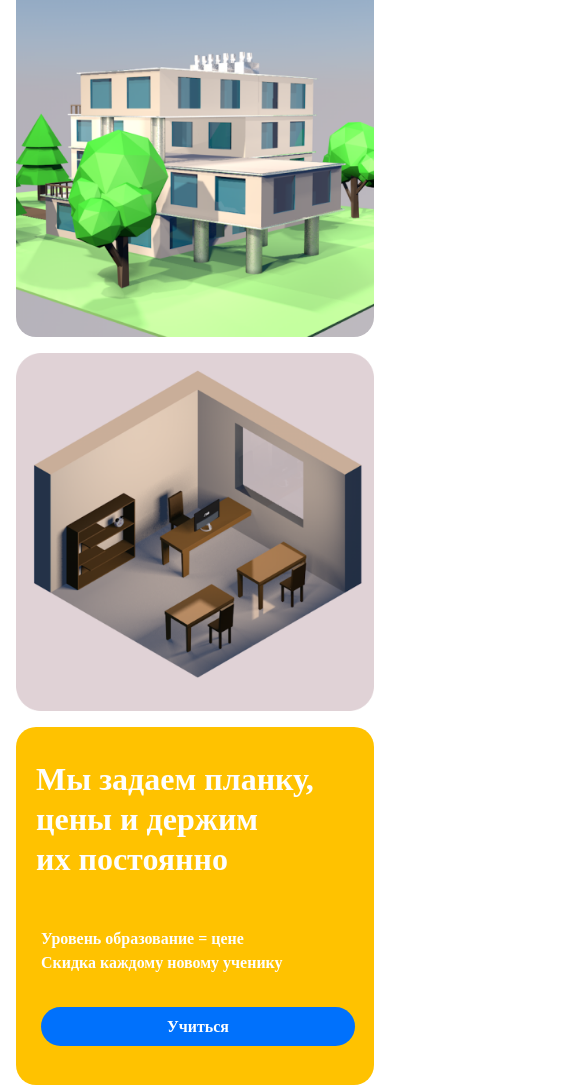
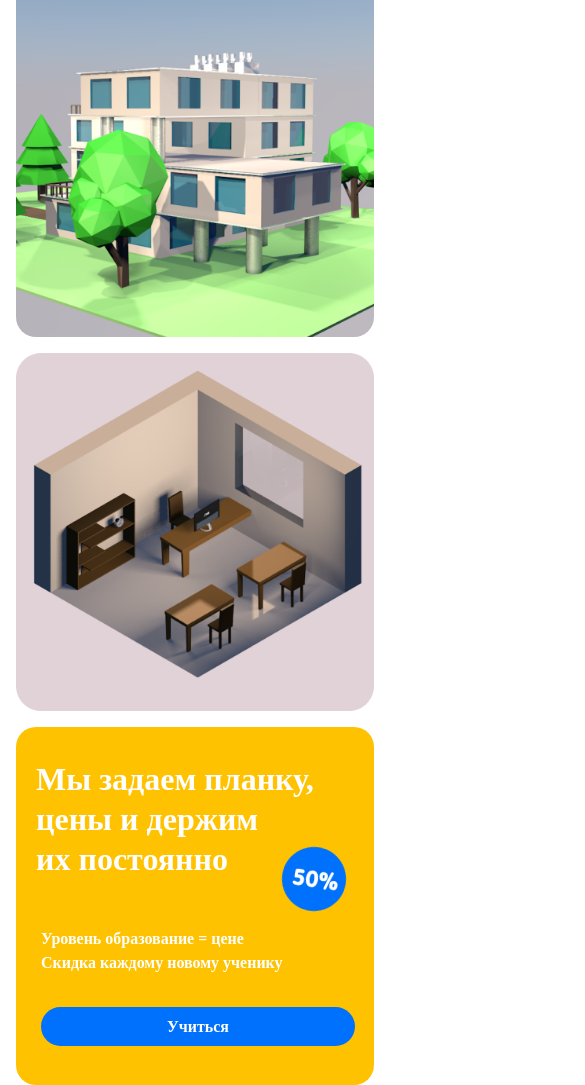
Before and after one commit to yegoryunov/landing-dog-school, a website: page index.html in a window 390 px wide. Shown: the part 659-1744 px from the top of the page, 585 px wide, since content can reach past the window. Drawn offline with Linux system fonts and the light colour scheme.

Commit message:
responsive for sale page

```diff
--- a/src/scss/_main.scss
+++ b/src/scss/_main.scss
@@ -405,7 +405,18 @@
 	}
 	&__icon-sale {
 		@include sizeSettings(vwl(164),vwl(164));
-		@include positionSettings(absolute,320px,none,none,684px);
+		@include positionSettings(absolute,vwl(320),none,none,vwl(684));
 		transform: rotate(8deg);
+		@media (max-width: 1024px) {
+			@include sizeSettings(vwt(175),vwt(175));
+			@include positionSettings(absolute,vwt(328),none,none,vwt(728));
+			transform: rotate(10deg);
+		}
+		@media (max-width: 390px) {
+			@include sizeSettings(vwp(64),vwp(64));
+			@include positionSettings(absolute,vwp(120),none,none,vwp(266));
+			transform: rotate(8deg);
+		}
 	}
 }
+// Price end
```
Also changed, not shown: index.html (+1 -0 lines), src/css/style.css.
